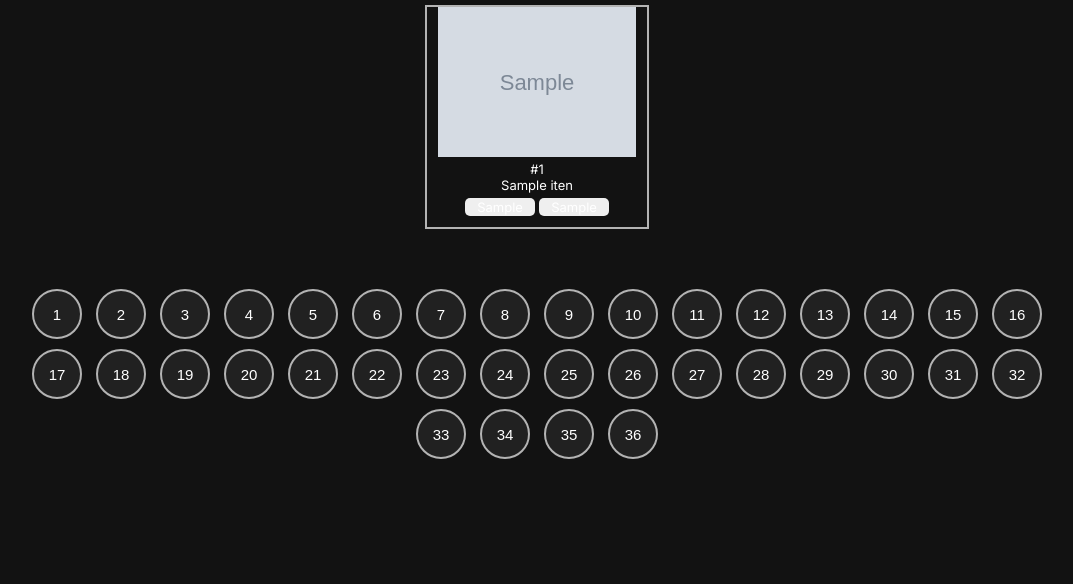
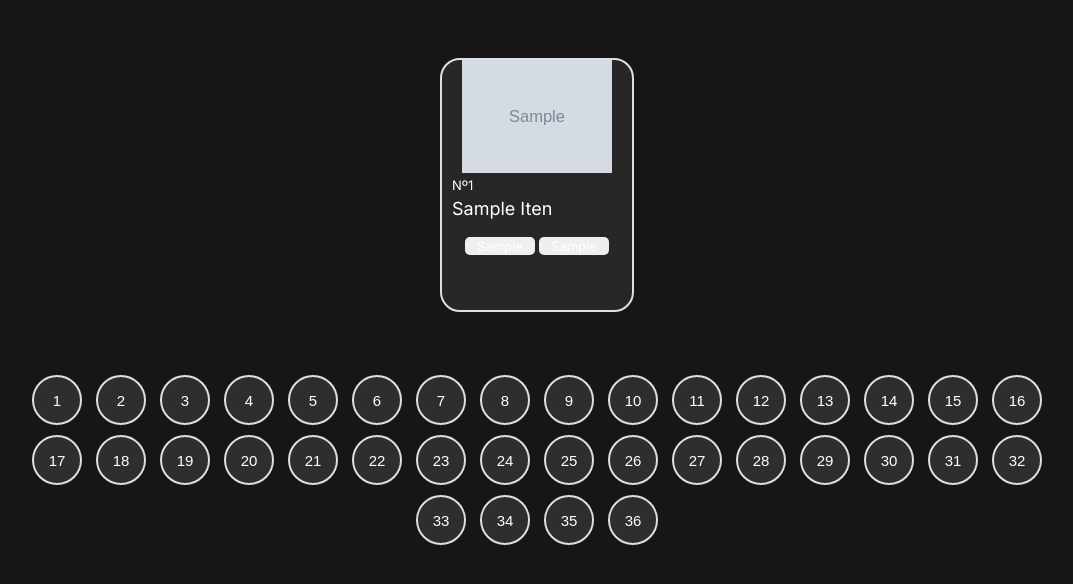
Before and after one commit to ViniUme/Flask-Pokedex, a Flask app: template templates/home-pokepage.html in a window 1280 px wide. Shown: the top 584 px of the page, without its empty margins (103-1176 px from the left). Run offline with Flask 2, Linux system fonts and the light colour scheme; the template is opened without the code that fills it: most values are stand-ins (such as "Sample title", 1, 10 or a date in 2020); grey boxes marked "Sample" are stand-in pictures.

Commit message:
modify style

```diff
--- a/pokedex.py
+++ b/pokedex.py
@@ -45,8 +45,7 @@
             return "request erro"
 
     return render_template("home-pokepage.html",
-    list_pokemons = list_pokemons,
-    id_pokepage = 1
+    list_pokemons = list_pokemons
     )
 
 @app.route("/home/pokepage<id_page>")
--- a/static/style.css
+++ b/static/style.css
@@ -1,13 +1,10 @@
 body{
-    background-color: #121212;
+    background-color: #161616;
     color: white;
     margin: 0;
 }
 img{
-    min-width: 150px;
-    min-height: 150px;
-    max-width: 198px;
-    max-height: 198px;
+    width: 150px;
 }
 a{
     text-decoration: none;
@@ -17,26 +14,48 @@ a{
     flex-wrap: wrap;
     text-align: center;
     justify-content: center;
+    width: 90%;
+    margin-left: auto;
+    margin-right: auto;
+    margin-top: 50px;
 }
 .box{
     position: relative;
-    min-width: 220px;
-    min-height: 220px;
-    max-width: 290px;
-    max-height: 290px;
-    margin-left: 5px;
-    margin-right: 5px;
-    margin-top: 5px;
-    margin-bottom: 5px;
-    border: #B3B3B3 2px solid;
+    width: 190px;
+    height: 250px;
+    margin-left: 8px;
+    margin-right: 8px;
+    margin-top: 8px;
+    margin-bottom: 8px;
+    background-color: #272727;
+    border-radius: 20px;
+    transition: background-color 250ms ease-in-out;
+    cursor: pointer;
+    border: #dfdfdf solid 2px;
+}
+.box:hover{
+    background-color: transparent;
 }
 label{
+    cursor: pointer;
+}
+input{
+    cursor: pointer;
+}
+.pokemon-data{
     font-family: 'Inter', sans-serif;
     display: block;
     font-size: 13px;
+    text-transform: capitalize;
+    text-align: left;
+    margin-left: 10px;
+}
+.pokemon-name{
+    font-size: 18px;
+    display: block;
+    margin-top: 5px;
 }
 .type-button{
-    margin-top: 5px;
     font-family: 'Inter', sans-serif;
     text-align: center;
     border: none;
@@ -46,7 +65,7 @@ label{
     border-radius: 5px;
 }
 .grass{
-    background-color: #2CD426;
+    background-color: #0db107;
 }
 .fire{
     background-color: #F25500;
@@ -116,9 +135,13 @@ label{
     width: 50px;
     height: 50px;
     font-size: 15px;
-    background-color: #212121;
-    border: #B3B3B3 2px solid;
+    background-color: #2e2e2e;
+    border: #dfdfdf 2px solid;
     color: white;
     margin: 5px;
     border-radius: 100%;
+    transition: background-color 250ms ease-in-out;
 }
+.button-pages:hover{
+    background-color: #1d1d1d;
+}
--- a/templates/home-pokepage.html
+++ b/templates/home-pokepage.html
@@ -6,137 +6,41 @@
     <link href="https://fonts.googleapis.com/css2?family=Inter:wght@400&display=swap" rel="stylesheet">
 
     <link rel="stylesheet" type="text/css" href="{{ url_for('static' , filename='style.css')}}">
+    <link rel="shortcut icon" href="{{ url_for('static' , filename='favicon.png')}}" type="image/x-icon">
 
     <meta http-equiv="Content-Type" content="text/html;charset=UTF-8">
-    <title>POKEDEX</title>
+    <title>FLASK POKEDEX</title>
 </head>
 <body>
     <section class="flex">
 
-        {% for itens in list_pokemons%}
-        <div class="box">
+        {% for itens in list_pokemons %}
+        <div class="box" id="{{itens.id}}">
             <img src="{{itens.img}}" alt="{{itens.name}}" class="pokemon-img"><br>
-            <label class="pokemon-name">#{{itens.id}}<br>{{itens.name}}</label>
+            <label for="{{itens.id}}" class="pokemon-data">
+                Nº{{itens.id}}<br>
+                <span class="pokemon-name">{{itens.name}}</span>
+            </label>
+            <br>
+            <label for="{{itens.id}}">
                 <input type="button" value="{{itens.type1}}" class="{{itens.type1}} type-button">
                 {% if itens.type2 == "" %}
                     <input type="button" value="{{itens.type2}}" hidden>
                 {% else %}
                     <input type="button" value="{{itens.type2}}" class="{{itens.type2}} type-button">
                 {% endif %}
+            </label>
         </div>
         {%endfor%}
 
     </section>
 
     <section class="div-pages">
-        <a href="/home/pokepage1">
-            <input type="button" value="1" class="button-pages">
+        {% for i in range(1 , 37) %}
+            <a href="/home/pokepage{{i}}">
+                <input type="button" value="{{i}}" class="button-pages">
             </a>
-        <a href="/home/pokepage2">
-            <input type="button" value="2" class="button-pages">
-        </a>
-        <a href="/home/pokepage3">
-            <input type="button" value="3" class="button-pages">
-        </a>
-        <a href="/home/pokepage4">
-            <input type="button" value="4" class="button-pages">
-        </a>
-        <a href="/home/pokepage5">
-            <input type="button" value="5" class="button-pages">
-        </a>
-        <a href="/home/pokepage6">
-            <input type="button" value="6" class="button-pages">
-        </a>
-        <a href="/home/pokepage7">
-            <input type="button" value="7" class="button-pages">
-        </a>
-        <a href="/home/pokepage8">
-            <input type="button" value="8" class="button-pages">
-        </a>
-        <a href="/home/pokepage9">
-            <input type="button" value="9" class="button-pages">
-        </a>
-        <a href="/home/pokepage10">
-            <input type="button" value="10" class="button-pages">
-        </a>
-        <a href="/home/pokepage11">
-            <input type="button" value="11" class="button-pages">
-        </a>
-        <a href="/home/pokepage12">
-            <input type="button" value="12" class="button-pages">
-        </a>
-        <a href="/home/pokepage13">
-            <input type="button" value="13" class="button-pages">
-        </a>
-        <a href="/home/pokepage14">
-            <input type="button" value="14" class="button-pages">
-        </a>
-        <a href="/home/pokepage15">
-            <input type="button" value="15" class="button-pages">
-        </a>
-        <a href="/home/pokepage16">
-            <input type="button" value="16" class="button-pages">
-        </a>
-        <a href="/home/pokepage17">
-            <input type="button" value="17" class="button-pages">
-        </a>
-        <a href="/home/pokepage18">
-            <input type="button" value="18" class="button-pages">
-        </a>
-        <a href="/home/pokepage19">
-            <input type="button" value="19" class="button-pages">
-        </a>
-        <a href="/home/pokepage20">
-            <input type="button" value="20" class="button-pages">
-        </a>
-        <a href="/home/pokepage21">
-            <input type="button" value="21" class="button-pages">
-        </a>
-        <a href="/home/pokepage22">
-            <input type="button" value="22" class="button-pages">
-        </a>
-        <a href="/home/pokepage23">
-            <input type="button" value="23" class="button-pages">
-        </a>
-        <a href="/home/pokepage24">
-            <input type="button" value="24" class="button-pages">
-        </a>
-        <a href="/home/pokepage25">
-            <input type="button" value="25" class="button-pages">
-        </a>
-        <a href="/home/pokepage26">
-            <input type="button" value="26" class="button-pages">
-        </a>
-        <a href="/home/pokepage27">
-            <input type="button" value="27" class="button-pages">
-        </a>
-        <a href="/home/pokepage28">
-            <input type="button" value="28" class="button-pages">
-        </a>
-        <a href="/home/pokepage29">
-            <input type="button" value="29" class="button-pages">
-        </a>
-        <a href="/home/pokepage30">
-            <input type="button" value="30" class="button-pages">
-        </a>
-        <a href="/home/pokepage31">
-            <input type="button" value="31" class="button-pages">
-        </a>
-        <a href="/home/pokepage32">
-            <input type="button" value="32" class="button-pages">
-        </a>
-        <a href="/home/pokepage33">
-            <input type="button" value="33" class="button-pages">
-        </a>
-        <a href="/home/pokepage34">
-            <input type="button" value="34" class="button-pages">
-        </a>
-        <a href="/home/pokepage35">
-            <input type="button" value="35" class="button-pages">
-        </a>
-        <a href="/home/pokepage36">
-            <input type="button" value="36" class="button-pages">
-        </a>
+        {% endfor %}
     </section>
 </body>
 </html>
```
Also changed, not shown: static/favicon.png (added). Lines whose indentation alone changed are shown as unchanged.
